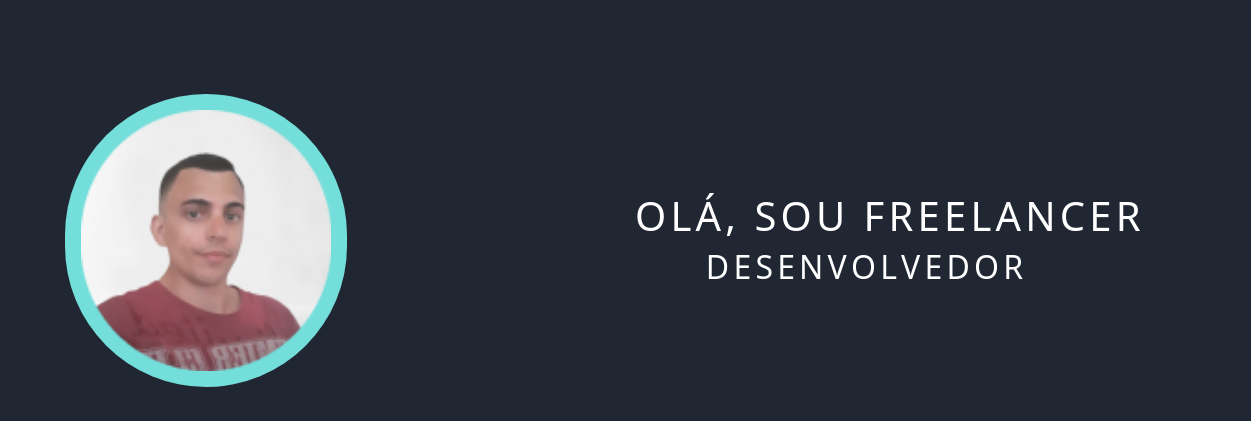
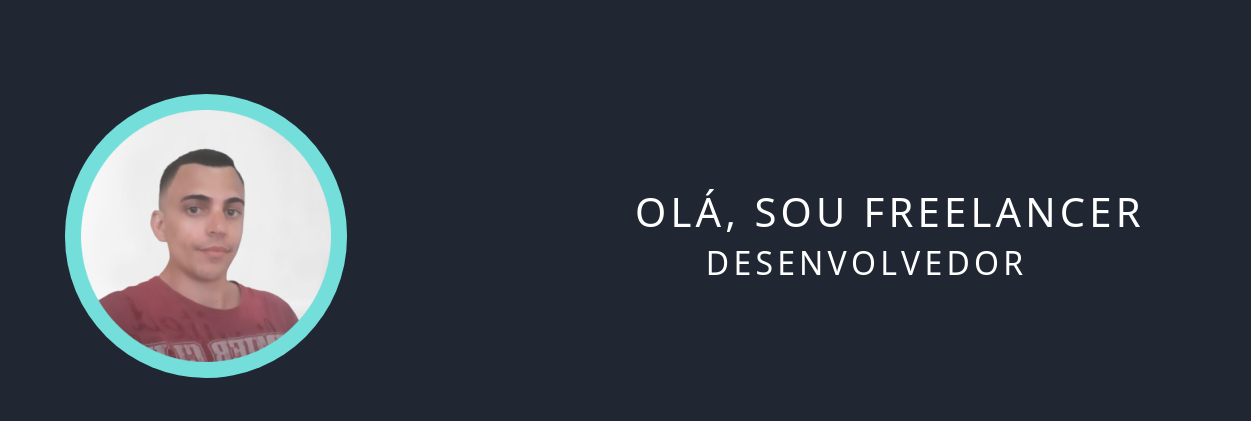
Before and after one commit to mktechnologyweb/meuportifolio, a plain HTML site: page index.html in a window 1280 px wide. Shown: the part 90-511 px from the top of the page, 29-1280 px from the left. Drawn offline with nearby package versions, Linux system fonts and the light colour scheme.

Commit message:
Update index.html
ok

```diff
--- a/index.html
+++ b/index.html
@@ -49,7 +49,7 @@
             <div class="row  align-items-center g-5 py-5">
                 <div class="col-10 col-sm-8 col-lg-6">
                     <div class="roundede d-inline-block p-3">
-                        <img src="img/perfill.png" width="250" class="img-fluid  d-block">
+                        <img src="img/pf.png" width="250" class="img-fluid  d-block">
                     </div>
                 </div>
                 <div class="col-lg-6 text-light decode-text">
```
